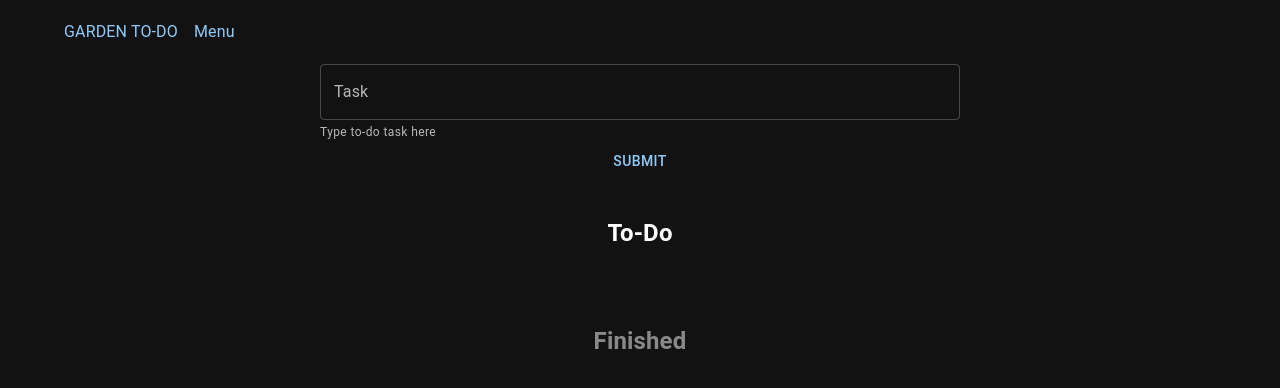
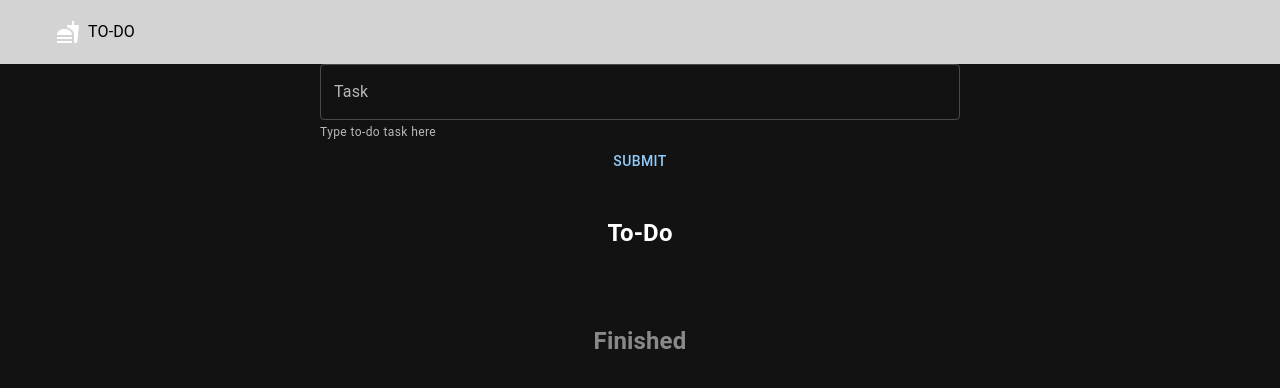
Before and after one commit to matt-s-lee/todo-experiment-1, a React (Create React App) app: page / in a window 1280 px wide. Shown: the top 388 px of the page. Built offline with nearby package versions, Linux system fonts and the light colour scheme.

Commit message:
Change header icon

```diff
--- a/src/components/Header.jsx
+++ b/src/components/Header.jsx
@@ -1,14 +1,17 @@
 import Container from "@mui/material/Container";
 import { IconButton, Box, Toolbar, Typography } from "@mui/material";
+import FastfoodIcon from "@mui/icons-material/Fastfood";
 
 export default function Header() {
   return (
-    <Container maxWidth="xl">
-      <Box sx={{ color: "primary.main" }}>
+    <Container maxWidth="xl" sx={{ background: "lightgrey" }}>
+      <Box sx={{ color: "black" }}>
         <Toolbar>
-          <IconButton></IconButton>
-          <Typography sx={{ mr: 2 }}>GARDEN TO-DO</Typography>
-          <Box sx={{ flexGrow: 0 }}>Menu</Box>
+          <IconButton>
+            <FastfoodIcon />
+          </IconButton>
+          <Typography sx={{ mr: 2 }}>TO-DO</Typography>
+          <Box sx={{ flexGrow: 0 }}>{/* <FastfoodIcon /> */}</Box>
         </Toolbar>
       </Box>
     </Container>
```
